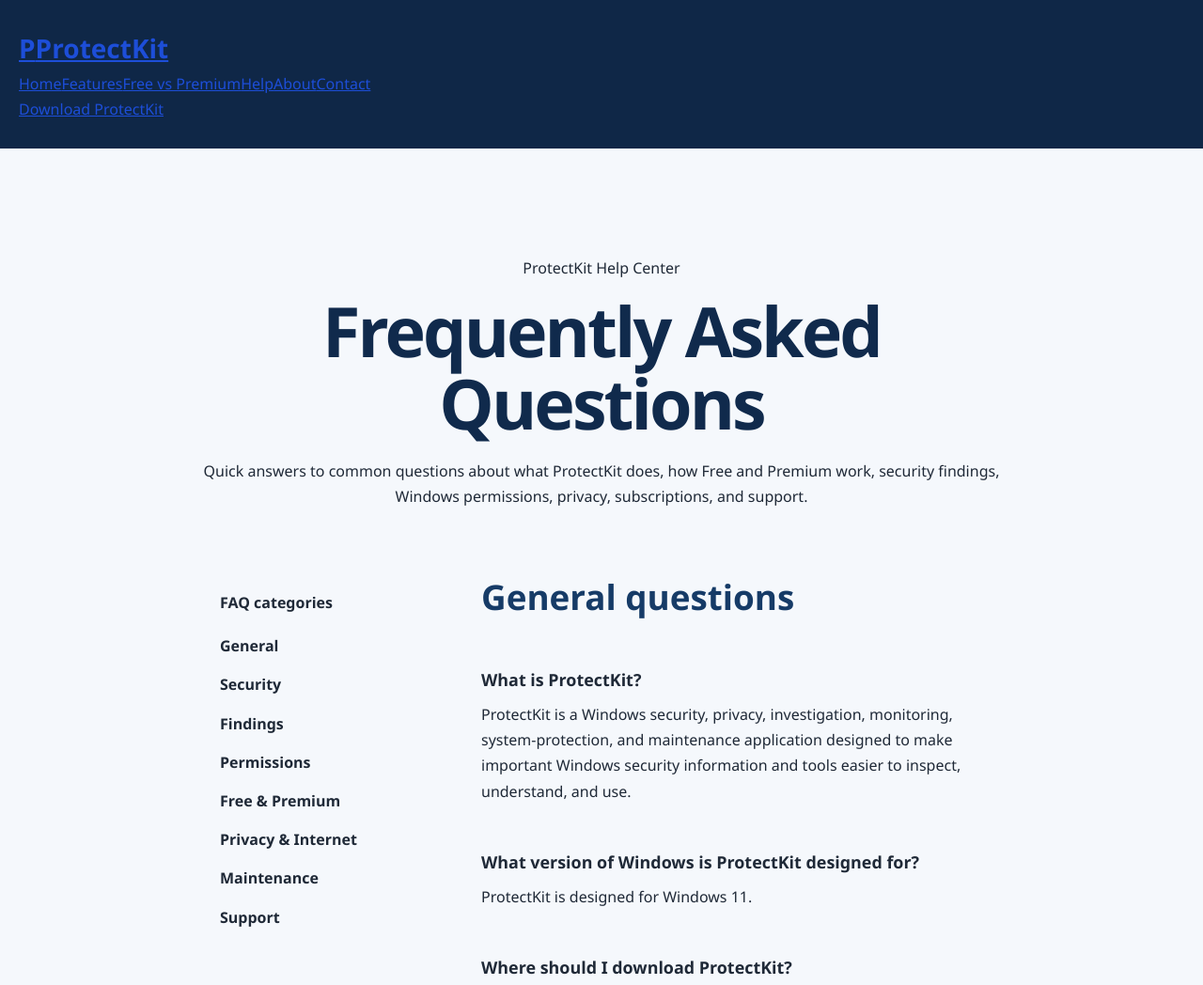
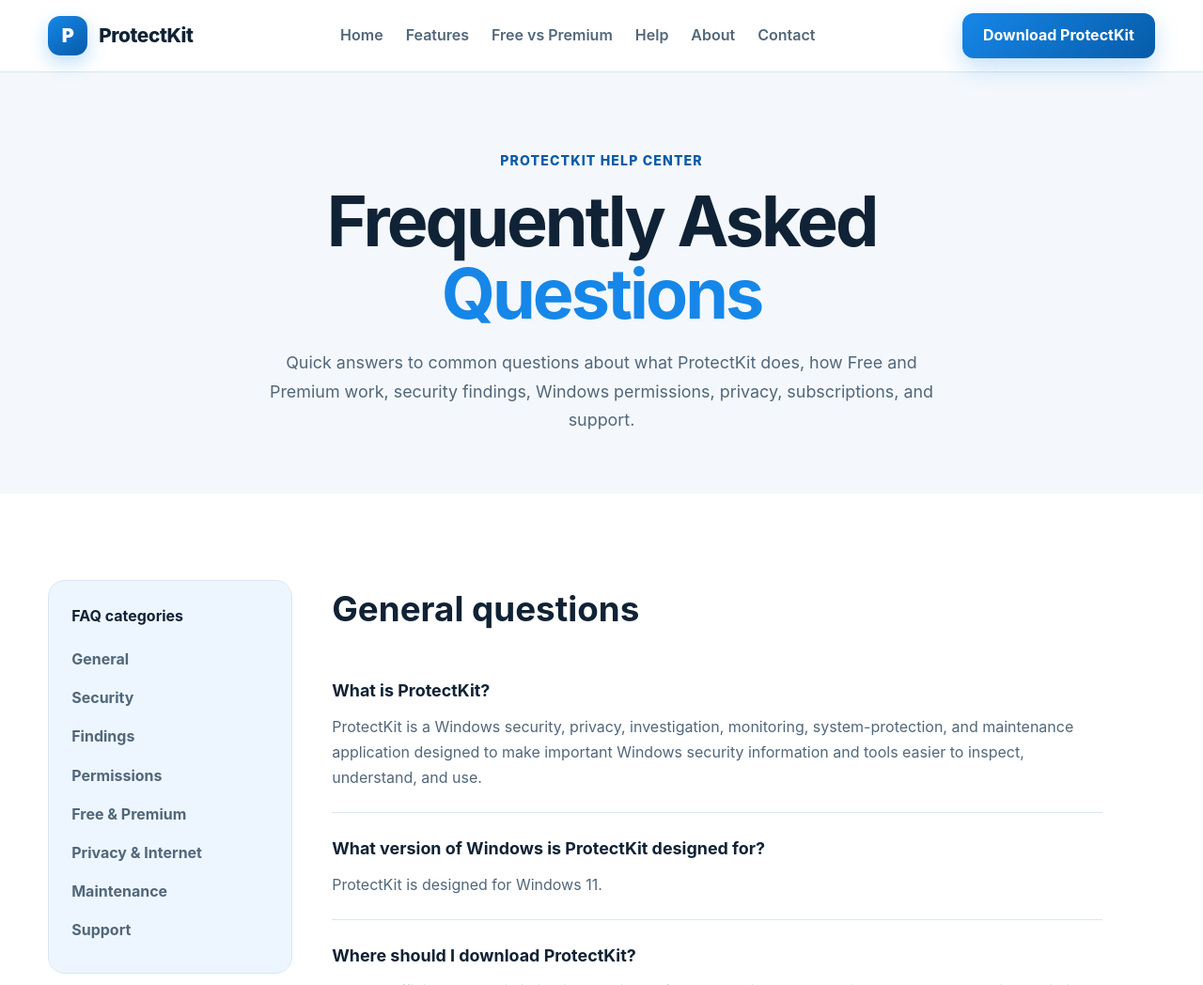
Before and after one commit to AmazonSuperSearch/protectkit-website, a plain HTML site: page faq.html in a window 1280 px wide. Shown: the top 1048 px of the page at 94% size. Drawn offline with Linux system fonts and the light colour scheme.

Commit message:
Update faq.html

```diff
--- a/faq.html
+++ b/faq.html
@@ -1,160 +1,411 @@
 <!DOCTYPE html>
 <html lang="en">
 <head>
+    <script>window.lemonSqueezyAffiliateConfig = { store: "protectkit" };</script>
+    <script src="https://lmsqueezy.com/affiliate.js" defer></script>
+
     <meta charset="UTF-8">
     <meta name="viewport" content="width=device-width, initial-scale=1.0">
     <meta name="description" content="Frequently asked questions about ProtectKit for Windows, including Free and Premium, Microsoft Defender, security findings, administrator access, privacy, online lookups, subscriptions, and support.">
     <meta name="robots" content="index, follow">
+    <meta name="theme-color" content="#1687e8">
     <link rel="canonical" href="https://getprotectkit.com/faq.html">
+
+    <meta property="og:type" content="website">
+    <meta property="og:site_name" content="ProtectKit">
+    <meta property="og:title" content="ProtectKit FAQ | Frequently Asked Questions">
+    <meta property="og:description" content="Answers to common questions about ProtectKit Free and Premium, Windows security, findings, privacy, maintenance, subscriptions, and support.">
+    <meta property="og:url" content="https://getprotectkit.com/faq.html">
+
+    <meta name="twitter:card" content="summary">
+    <meta name="twitter:title" content="ProtectKit FAQ | Frequently Asked Questions">
+    <meta name="twitter:description" content="Answers to common questions about ProtectKit Free and Premium, Windows security, findings, privacy, maintenance, subscriptions, and support.">
+
     <title>ProtectKit FAQ | Frequently Asked Questions</title>
+
     <style>
+        :root {
+            --background: #f4f8fc;
+            --surface: #ffffff;
+            --surface-soft: #edf6ff;
+            --primary: #1687e8;
+            --primary-dark: #075ba8;
+            --text: #102235;
+            --text-soft: #52677a;
+            --border: #d9e6f2;
+            --success: #149760;
+            --shadow: 0 18px 45px rgba(17, 63, 103, 0.10);
+            --radius-large: 24px;
+            --radius-medium: 16px;
+            --max-width: 1180px;
+        }
+
         * {
             box-sizing: border-box;
         }
 
+        html {
+            scroll-behavior: smooth;
+        }
+
         body {
             margin: 0;
-            font-family: "Segoe UI", Arial, sans-serif;
+            font-family: Inter, "Segoe UI", Arial, sans-serif;
             line-height: 1.7;
-            color: #1f2937;
-            background: #f5f8fc;
+            color: var(--text);
+            background: var(--background);
         }
 
-        header {
-            background: #0f2747;
-            color: white;
-            padding: 28px 20px;
+        a {
+            color: inherit;
         }
 
-        .header-inner {
-            max-width: 900px;
+        .container {
+            width: min(92%, var(--max-width));
             margin: 0 auto;
         }
 
-        .brand {
-            font-size: 28px;
-            font-weight: 700;
-            margin: 0;
+        .site-header {
+            position: sticky;
+            top: 0;
+            z-index: 1000;
+            background: rgba(255, 255, 255, 0.94);
+            backdrop-filter: blur(14px);
+            border-bottom: 1px solid var(--border);
         }
 
-        .tagline {
-            margin: 4px 0 0;
-            color: #dbeafe;
+        .navigation {
+            min-height: 76px;
+            display: flex;
+            align-items: center;
+            justify-content: space-between;
+            gap: 24px;
         }
 
-        main {
-            max-width: 900px;
-            margin: 32px auto;
-            padding: 0 20px 50px;
+        .brand {
+            display: flex;
+            align-items: center;
+            gap: 12px;
+            color: var(--text);
+            text-decoration: none;
+            font-size: 1.3rem;
+            font-weight: 800;
+            letter-spacing: -0.02em;
         }
 
-        .policy {
-            background: white;
-            border-radius: 12px;
-            padding: 36px;
-            box-shadow: 0 4px 18px rgba(0, 0, 0, 0.08);
+        .brand-mark {
+            width: 42px;
+            height: 42px;
+            border-radius: 13px;
+            display: grid;
+            place-items: center;
+            background: linear-gradient(145deg, var(--primary), var(--primary-dark));
+            color: white;
+            font-size: 1.25rem;
+            font-weight: 900;
+            box-shadow: 0 8px 20px rgba(22, 135, 232, 0.28);
         }
 
-        h1 {
-            margin-top: 0;
-            color: #102a4c;
-            font-size: 34px;
+        .nav-links {
+            display: flex;
+            align-items: center;
+            gap: 24px;
+            color: var(--text-soft);
+            font-weight: 600;
         }
 
-        h2 {
-            margin-top: 32px;
-            color: #163b67;
-            font-size: 21px;
+        .nav-links a {
+            color: inherit;
+            text-decoration: none;
         }
 
-        p {
-            margin: 12px 0;
+        .nav-links a:hover {
+            color: var(--primary-dark);
         }
 
-        ul {
-            padding-left: 24px;
+        .button {
+            display: inline-flex;
+            align-items: center;
+            justify-content: center;
+            min-height: 48px;
+            padding: 0 22px;
+            border-radius: 12px;
+            text-decoration: none;
+            font-weight: 750;
+            transition: transform 0.2s ease, box-shadow 0.2s ease, background 0.2s ease;
         }
 
-        li {
-            margin: 7px 0;
+        .button:hover {
+            transform: translateY(-2px);
         }
 
-        .effective-date {
-            color: #64748b;
-            margin-bottom: 26px;
+        .button-primary {
+            background: linear-gradient(135deg, var(--primary), var(--primary-dark));
+            color: white;
+            box-shadow: 0 10px 24px rgba(22, 135, 232, 0.25);
         }
 
-        .notice {
-            background: #eef6ff;
-            border-left: 4px solid #2563eb;
-            padding: 14px 18px;
-            margin: 22px 0;
-            border-radius: 4px;
+        .button-secondary {
+            background: white;
+            border: 1px solid var(--border);
+            color: var(--text);
         }
 
-        a {
-            color: #1d4ed8;
+        .section {
+            padding: 92px 0;
         }
 
-        footer {
-            text-align: center;
-            color: #64748b;
-            padding: 0 20px 30px;
-            font-size: 14px;
+        .section-alt {
+            background: white;
         }
 
-        @media (max-width: 600px) {
-            .policy {
-                padding: 24px 20px;
+        .section-label {
+            color: var(--primary-dark);
+            font-size: 0.88rem;
+            font-weight: 850;
+            letter-spacing: 0.08em;
+            text-transform: uppercase;
         }
 
-            h1 {
-                font-size: 29px;
+        .hero-description {
+            max-width: 720px;
+            color: var(--text-soft);
+            font-size: 1.12rem;
+        }
+
+        .site-footer {
+            padding: 44px 0;
+            border-top: 1px solid var(--border);
+            background: white;
+        }
+
+        .footer-grid {
+            display: flex;
+            align-items: center;
+            justify-content: space-between;
+            gap: 24px;
+        }
+
+        .footer-copy {
+            margin-top: 10px;
+            color: var(--text-soft);
+            font-size: 0.9rem;
+        }
+
+        .footer-links {
+            display: flex;
+            flex-wrap: wrap;
+            gap: 20px;
+            color: var(--text-soft);
+            font-size: 0.9rem;
+            font-weight: 650;
+        }
+
+        .footer-links a {
+            color: inherit;
+            text-decoration: none;
+        }
+
+        .faq-hero {
+            padding: 82px 0 62px;
+            text-align: center;
+        }
+
+        .faq-hero h1 {
+            max-width: 900px;
+            margin: 14px auto 20px;
+            color: var(--text);
+            font-size: clamp(2.5rem, 6vw, 4.6rem);
+            line-height: 1.05;
+            letter-spacing: -0.04em;
+        }
+
+        .faq-hero .hero-description {
+            margin: 0 auto;
+        }
+
+        .faq-layout {
+            display: grid;
+            grid-template-columns: 260px minmax(0, 1fr);
+            gap: 42px;
+            align-items: start;
+        }
+
+        .toc {
+            position: sticky;
+            top: 100px;
+            padding: 24px;
+            border: 1px solid var(--border);
+            border-radius: 18px;
+            background: var(--surface-soft);
+        }
+
+        .toc strong {
+            display: block;
+            margin-bottom: 12px;
+        }
+
+        .toc a {
+            display: block;
+            padding: 7px 0;
+            color: var(--text-soft);
+            text-decoration: none;
+            font-weight: 700;
+        }
+
+        .toc a:hover {
+            color: var(--primary-dark);
+        }
+
+        .faq-content {
+            max-width: 820px;
+        }
+
+        .faq-content h2 {
+            margin: 54px 0 18px;
+            color: var(--text);
+            font-size: clamp(1.7rem, 3vw, 2.3rem);
+        }
+
+        .faq-content h2:first-child {
+            margin-top: 0;
+        }
+
+        .question {
+            padding: 23px 0;
+            border-bottom: 1px solid var(--border);
+        }
+
+        .question h3 {
+            margin: 0 0 9px;
+            font-size: 1.12rem;
+        }
+
+        .question p {
+            margin: 0;
+            color: var(--text-soft);
+        }
+
+        .question p + p {
+            margin-top: 10px;
+        }
+
+        .callout {
+            margin: 26px 0;
+            padding: 22px 24px;
+            border: 1px solid #bddfff;
+            border-radius: 16px;
+            background: var(--surface-soft);
+        }
+
+        .callout strong {
+            display: block;
+            margin-bottom: 6px;
+        }
+
+        .callout p {
+            margin: 0;
+            color: var(--text-soft);
+        }
+
+        .help-links {
+            display: grid;
+            grid-template-columns: repeat(2, 1fr);
+            gap: 18px;
+            margin-top: 28px;
+        }
+
+        .help-card {
+            padding: 22px;
+            border: 1px solid var(--border);
+            border-radius: 16px;
+            background: #fff;
+        }
+
+        .help-card h3 {
+            margin-top: 0;
+        }
+
+        .help-card p {
+            color: var(--text-soft);
+        }
+
+        @media (max-width: 980px) {
+            .nav-links {
+                display: none;
+            }
+        }
+
+        @media (max-width: 850px) {
+            .faq-layout {
+                grid-template-columns: 1fr;
+            }
+
+            .toc {
+                position: static;
+            }
+        }
+
+        @media (max-width: 650px) {
+            .help-links {
+                grid-template-columns: 1fr;
+            }
+
+            .footer-grid {
+                flex-direction: column;
+                align-items: flex-start;
+            }
+
+            .navigation .button {
+                display: none;
             }
         }
     </style>
-<style>
-.faq-hero{padding:82px 0 62px;text-align:center}
-.faq-hero h1{max-width:900px;margin:14px auto 20px;font-size:clamp(2.5rem,6vw,4.6rem);line-height:1.05;letter-spacing:-.04em}
-.faq-hero .hero-description{margin:0 auto}
-.faq-layout{display:grid;grid-template-columns:260px minmax(0,1fr);gap:42px;align-items:start}
-.toc{position:sticky;top:24px;padding:24px;border:1px solid var(--border);border-radius:18px;background:var(--surface-soft)}
-.toc strong{display:block;margin-bottom:12px}
-.toc a{display:block;padding:7px 0;color:var(--text-soft);text-decoration:none;font-weight:700}
-.faq-content{max-width:820px}
-.faq-content h2{margin:54px 0 18px;font-size:clamp(1.7rem,3vw,2.3rem)}
-.faq-content h2:first-child{margin-top:0}
-.question{padding:23px 0;border-bottom:1px solid var(--border)}
-.question h3{margin:0 0 9px;font-size:1.12rem}
-.question p{margin:0;color:var(--text-soft)}
-.question p+p{margin-top:10px}
-.callout{margin:26px 0;padding:22px 24px;border:1px solid #bddfff;border-radius:16px;background:var(--surface-soft)}
-.callout strong{display:block;margin-bottom:6px}
-.callout p{margin:0;color:var(--text-soft)}
-.help-links{display:grid;grid-template-columns:repeat(2,1fr);gap:18px;margin-top:28px}
-.help-card{padding:22px;border:1px solid var(--border);border-radius:16px;background:#fff}
-.help-card h3{margin-top:0}
-.help-card p{color:var(--text-soft)}
-@media(max-width:850px){.faq-layout{grid-template-columns:1fr}.toc{position:static}}
-@media(max-width:650px){.help-links{grid-template-columns:1fr}}
-</style>
 </head>
+
 <body>
-<header class="site-header"><div class="container navigation">
-<a class="brand" href="index.html"><span class="brand-mark">P</span><span>ProtectKit</span></a>
-<nav class="nav-links"><a href="index.html">Home</a><a href="features.html">Features</a><a href="premium.html">Free vs Premium</a><a href="help.html">Help</a><a href="about.html">About</a><a href="contact.html">Contact</a></nav>
-<a class="button button-primary" href="https://apps.microsoft.com/store/detail/9PGK15ZT85RT" target="_blank" rel="noopener noreferrer">Download ProtectKit</a>
-</div></header>
+<header class="site-header">
+    <div class="container navigation">
+        <a class="brand" href="index.html" aria-label="ProtectKit home">
+            <span class="brand-mark">P</span>
+            <span>ProtectKit</span>
+        </a>
+
+        <nav class="nav-links" aria-label="Primary navigation">
+            <a href="index.html">Home</a>
+            <a href="features.html">Features</a>
+            <a href="premium.html">Free vs Premium</a>
+            <a href="help.html">Help</a>
+            <a href="about.html">About</a>
+            <a href="contact.html">Contact</a>
+        </nav>
+
+        <a class="button button-primary"
+           href="https://apps.microsoft.com/store/detail/9PGK15ZT85RT"
+           target="_blank"
+           rel="noopener noreferrer">
+            Download ProtectKit
+        </a>
+    </div>
+</header>
 
 <main>
-<section class="faq-hero"><div class="container">
+<section class="faq-hero">
+    <div class="container">
         <div class="section-label">ProtectKit Help Center</div>
         <h1>Frequently Asked <span style="color:var(--primary)">Questions</span></h1>
-<p class="hero-description">Quick answers to common questions about what ProtectKit does, how Free and Premium work, security findings, Windows permissions, privacy, subscriptions, and support.</p>
-</div></section>
+        <p class="hero-description">
+            Quick answers to common questions about what ProtectKit does, how Free and Premium work,
+            security findings, Windows permissions, privacy, subscriptions, and support.
+        </p>
+    </div>
+</section>
 
-<section class="section section-alt"><div class="container faq-layout">
-<aside class="toc"><strong>FAQ categories</strong>
+<section class="section section-alt">
+<div class="container faq-layout">
+
+<aside class="toc">
+    <strong>FAQ categories</strong>
     <a href="#general">General</a>
     <a href="#security">Security</a>
     <a href="#findings">Findings</a>
@@ -221,7 +472,7 @@
 
 <div class="question"><h3>What does Premium add?</h3><p>Premium expands ProtectKit with supported capabilities such as continuous monitoring, real-time alerts, expanded history, advanced investigation, advanced hardening, and additional Premium protection functionality.</p></div>
 
-<div class="question"><h3>What subscription options are available?</h3><p>ProtectKit Premium is offered with monthly and yearly billing options. Review the current checkout page for current pricing, taxes, billing intervals, and renewal terms.</p></div>
+<div class="question"><h3>What subscription options are available?</h3><p>ProtectKit Premium starts at $3.99 per month and is also offered with yearly billing. Review the current checkout page for the current yearly price, applicable taxes, billing intervals, and renewal terms.</p></div>
 
 <div class="question"><h3>Are monthly and yearly Premium different security tiers?</h3><p>No. They are billing intervals for ProtectKit Premium rather than separate Premium feature tiers.</p></div>
 
@@ -272,14 +523,36 @@
     <div class="help-card"><h3>Contact Support</h3><p>Get help with a ProtectKit problem or report a possible false positive.</p><a class="button button-secondary" href="support.html">Support</a></div>
 </div>
 
-<p style="margin-top:34px"><a href="help.html" style="font-weight:800;color:var(--primary-dark)">← Return to ProtectKit Help Center</a></p>
+<p style="margin-top:34px">
+    <a href="help.html" style="font-weight:800;color:var(--primary-dark);text-decoration:none;">
+        ← Return to ProtectKit Help Center
+    </a>
+</p>
+
 </article>
-</div></section>
+</div>
+</section>
 </main>
 
-<footer class="site-footer"><div class="container footer-grid">
-<div><div class="brand"><span class="brand-mark">P</span><span>ProtectKit</span></div><div class="footer-copy">© 2026 ProtectKit. All rights reserved.</div></div>
-<div class="footer-links"><a href="about.html">About</a><a href="contact.html">Contact</a><a href="privacy.html">Privacy Policy</a><a href="terms.html">Terms of Service</a><a href="help.html">Help</a><a href="support.html">Support</a></div>
-</div></footer>
+<footer class="site-footer">
+    <div class="container footer-grid">
+        <div>
+            <div class="brand">
+                <span class="brand-mark">P</span>
+                <span>ProtectKit</span>
+            </div>
+            <div class="footer-copy">© 2026 ProtectKit. All rights reserved.</div>
+        </div>
+
+        <div class="footer-links">
+            <a href="about.html">About</a>
+            <a href="contact.html">Contact</a>
+            <a href="privacy.html">Privacy Policy</a>
+            <a href="terms.html">Terms of Service</a>
+            <a href="help.html">Help</a>
+            <a href="support.html">Support</a>
+        </div>
+    </div>
+</footer>
 </body>
 </html>
```
Lines whose indentation alone changed are shown as unchanged.
